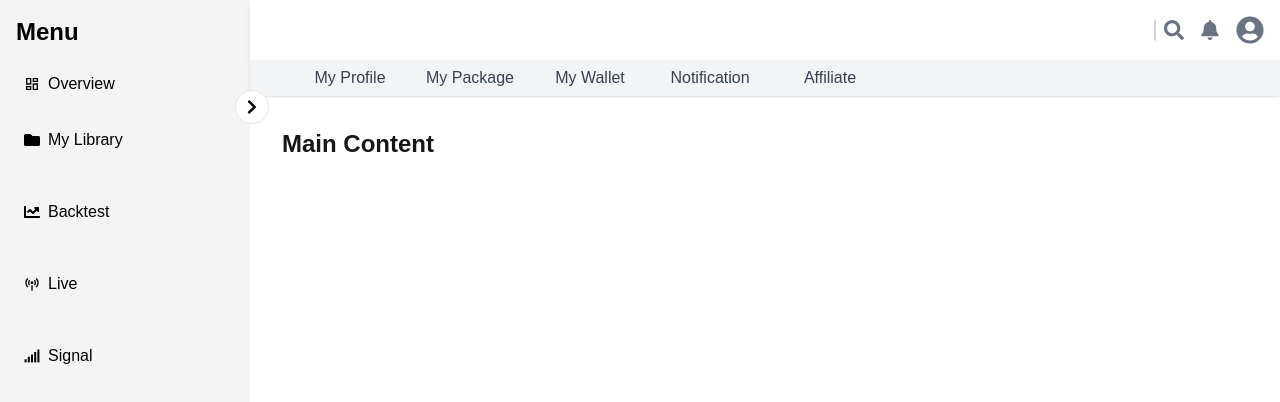
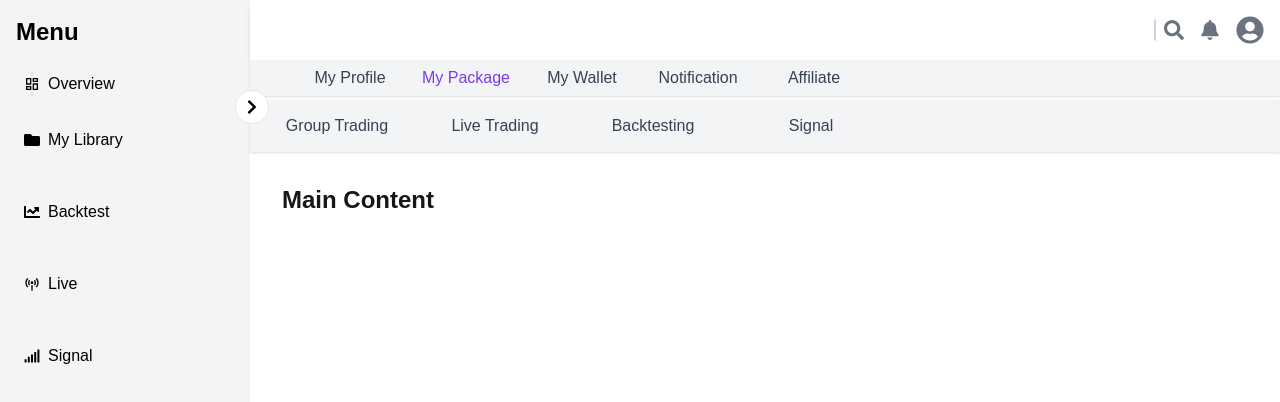
Before and after one commit to hami382/next-test, a Next.js app: page / in a window 1280 px wide. Both pictures are taken after a click on the link "My Package". Shown: the top 402 px of the page. Built offline with nearby package versions, Linux system fonts and the light colour scheme.

Commit message:
Fifth Commit

```diff
--- a/src/app/components/NavBar2.tsx
+++ b/src/app/components/NavBar2.tsx
@@ -1,12 +1,103 @@
+import { useState } from "react";
+
 export default function NavBar2() {
+    const [isPackageOpen, setIsPackageOpen] = useState(false);
+    const [isSignalOpen, setIsSignalOpen] = useState(false);
+
+    const handleMenuClick = () => {
+        // Close Signal and My Package when clicking on other menu items
+        setIsSignalOpen(false);
+        setIsPackageOpen(false);
+    };
+
     return (
-        <nav className="bg-gray-100 shadow p-1 flex justify-start space-x-2">
-            {/* Tab Trigger with width and height */}
-            <a href="#" className="text-gray-700 hover:text-gray-900 w-[112px] h-[28px] flex items-center justify-center hover:bg-gray-200 ml-[40px]">My Profile</a>
-            <a href="#" className="text-gray-700 hover:text-gray-900 w-[112px] h-[28px] flex items-center justify-center hover:bg-gray-200">My Package</a>
-            <a href="#" className="text-gray-700 hover:text-gray-900 w-[112px] h-[28px] flex items-center justify-center hover:bg-gray-200">My Wallet</a>
-            <a href="#" className="text-gray-700 hover:text-gray-900 w-[112px] h-[28px] flex items-center justify-center hover:bg-gray-200">Notification</a>
-            <a href="#" className="text-gray-700 hover:text-gray-900 w-[112px] h-[28px] flex items-center justify-center hover:bg-gray-200">Affiliate</a>
-        </nav>
+        <div>
+            <nav className="bg-gray-100 shadow p-1 flex justify-start space-x-1">
+                <a href="#"
+                   className="text-gray-700 hover:text-gray-900 w-[112px] h-[28px] flex items-center justify-center hover:bg-gray-200 ml-[40px]"
+                   onClick={handleMenuClick} // Close Signal and My Package on My Profile click
+                >
+                    My Profile
+                </a>
+
+                {/* My Package */}
+                <a href="#"
+                   className={`w-[112px] h-[28px] flex items-center justify-center hover:bg-gray-200 ${
+                       isPackageOpen ? 'text-customPink' : 'text-gray-700'
+                   }`}
+                   onClick={() => {
+                       setIsPackageOpen(!isPackageOpen);
+                       setIsSignalOpen(false); // Close Signal if My Package is toggled
+                   }}
+                >
+                    My Package
+                </a>
+
+                <a href="#"
+                   className="text-gray-700 hover:text-gray-900 w-[112px] h-[28px] flex items-center justify-center hover:bg-gray-200"
+                   onClick={handleMenuClick} // Close Signal and My Package on My Wallet click
+                >
+                    My Wallet
+                </a>
+
+                <a href="#"
+                   className="text-gray-700 hover:text-gray-900 w-[112px] h-[28px] flex items-center justify-center hover:bg-gray-200"
+                   onClick={handleMenuClick} // Close Signal and My Package on Notification click
+                >
+                    Notification
+                </a>
+
+                <a href="#"
+                   className="text-gray-700 hover:text-gray-900 w-[112px] h-[28px] flex items-center justify-center hover:bg-gray-200"
+                   onClick={handleMenuClick} // Close Signal and My Package on Affiliate click
+                >
+                    Affiliate
+                </a>
+            </nav>
+
+            {/* Submenu for My Package */}
+            {isPackageOpen && (
+                <div className="bg-gray-100 shadow p-3 flex justify-start space-x-2 ml-[0px] mt-1">
+                    <a href="#"
+                       className="text-gray-700 hover:text-gray-900 w-[150px] h-[28px] flex items-center justify-center hover:bg-gray-200"
+                       onClick={handleMenuClick} // Close Signal and My Package on Group Trading click
+                    >
+                        Group Trading
+                    </a>
+
+                    <a href="#"
+                       className="text-gray-700 hover:text-gray-900 w-[150px] h-[28px] flex items-center justify-center hover:bg-gray-200"
+                       onClick={handleMenuClick} // Close Signal and My Package on Live Trading click
+                    >
+                        Live Trading
+                    </a>
+
+                    <a href="#"
+                       className="text-gray-700 hover:text-gray-900 w-[150px] h-[28px] flex items-center justify-center hover:bg-gray-200"
+                       onClick={handleMenuClick} // Close Signal and My Package on Backtesting click
+                    >
+                        Backtesting
+                    </a>
+
+                    <a href="#"
+                       className={`w-[150px] h-[28px] flex items-center justify-center hover:bg-gray-200 ${
+                           isSignalOpen ? 'text-customPink' : 'text-gray-700'
+                       }`}
+                       onClick={() => setIsSignalOpen(!isSignalOpen)} // Toggle Signal page
+                    >
+                        Signal
+                    </a>
+                </div>
+            )}
+
+            {/* Signal Page Content */}
+            {isSignalOpen && (
+                <div className="bg-white shadow-lg p-4 mt-2 border rounded-md">
+                    <h2 className="text-xl font-bold">Jackson Lee / Admin</h2>
+                    <p className="text-gray-600">jackson.lee@email.com</p>
+                    <p className="text-gray-600">Affiliate number: BC01001</p>
+                </div>
+            )}
+        </div>
     );
 }
--- a/tailwind.config.ts
+++ b/tailwind.config.ts
@@ -11,7 +11,8 @@ const config: Config = {
       colors: {
         background: "var(--background)",
         foreground: "var(--foreground)",
-        customGray: '#F4F4F5', // Define custom color
+        customGray: '#F4F4F5',
+        customPink: '#7C3AED',
       },
     },
   },
```
